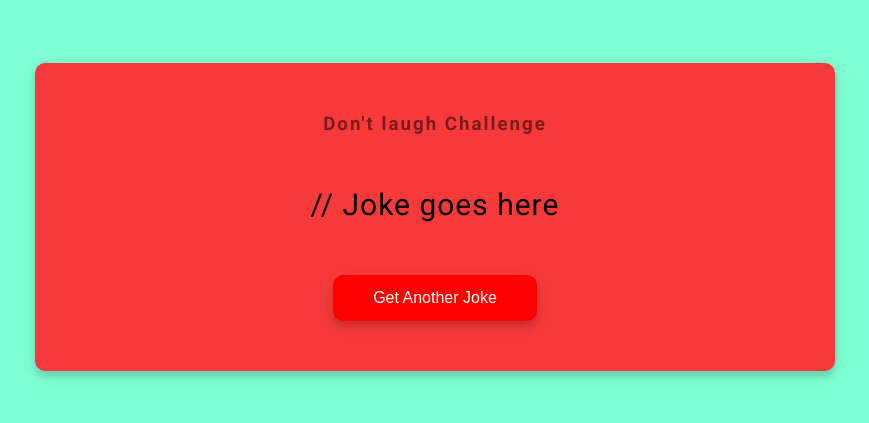
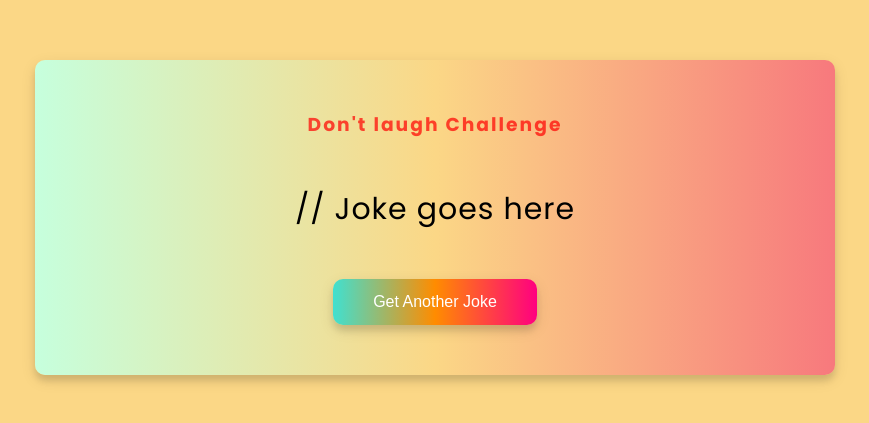
Before and after one commit to Kim-Jeongyoung/dad-jokes, a plain HTML site: page index.html in a window 1280 px wide. Shown: the part 183-606 px from the top of the page, without its empty margins (205-1074 px from the left). Drawn offline with Linux system fonts and the light colour scheme; no server answers.

Commit message:
added background colors

```diff
--- a/style.css
+++ b/style.css
@@ -1,12 +1,13 @@
-@import url('https://fonts.googleapis.com/css2?family=Roboto:wght@400;700&display=swap');
+@import url('https://fonts.googleapis.com/css2?family=poppins:wght@400;700&display=swap');
 
 * {
   box-sizing: border-box;
 }
 
 body {
-  background-color: aquamarine;
-  font-family: 'Roboto', sans-serif;
+  background-color: #fbd786;
+
+  font-family: 'poppins', sans-serif;
   display: flex;
   flex-direction: column;
   align-items: center;
@@ -18,7 +19,7 @@ body {
 }
 
 .container {
-  background-color: rgb(247, 57, 57);
+  background: linear-gradient(to right, #c6ffdd, #fbd786, #f7797d);
   border-radius: 10px;
   padding: 50px 20px;
   text-align: center;
@@ -28,8 +29,9 @@ body {
 }
 
 h3 {
+  color: red;
   margin: 0;
-  opacity: 0.5;
+  opacity: 0.7;
   letter-spacing: 2px;
 }
 
@@ -47,7 +49,7 @@ h3 {
 }
 
 .btn {
-  background-color: red;
+  background: linear-gradient(to right, #40e0d0, #ff8c00, #ff0080);
   border: 0;
   color: #fff;
   border-radius: 10px;
```
